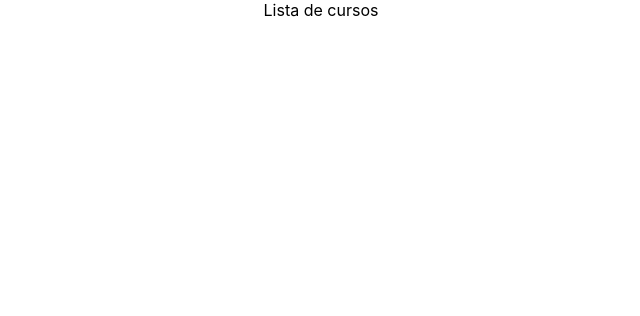
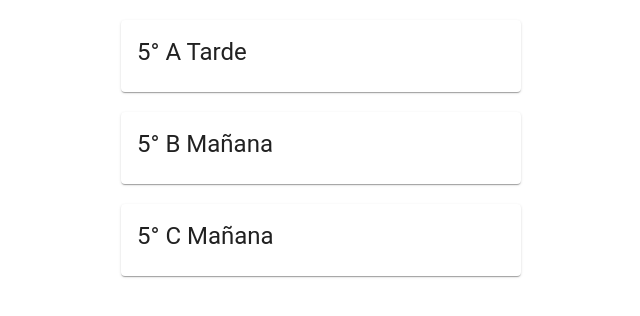
Before and after one commit to jeremiastome/gertoraula-frontend, a React (Create React App) app: page / in a window 1280 px wide. Shown: the top 316 px of the page, without its empty margins (319-959 px from the left). Built offline with nearby package versions, Linux system fonts and the light colour scheme.

Commit message:
Componentes para listar cursos y alumnos

```diff
--- a/package.json
+++ b/package.json
@@ -10,6 +10,7 @@
     "@testing-library/user-event": "^7.2.1",
     "react": "^16.13.1",
     "react-dom": "^16.13.1",
+    "react-router-dom": "^5.1.2",
     "react-scripts": "3.4.1"
   },
   "scripts": {
--- a/src/App.js
+++ b/src/App.js
@@ -1,14 +1,81 @@
-import React from 'react';
+import React,{Component}  from 'react';
 import logo from './logo.svg';
 import './App.css';
 import Cursos from './componentes/Cursos';
+import Alumnos from './componentes/Alumnos';
+import { BrowserRouter as Router, Route, Link, useParams, Switch, useLocation, useHistory } from 'react-router-dom';
 
-function App() {
-  return (
-    <div className="App">
-      <Cursos />
-    </div>
-  );
+class App extends Component {
+  constructor(props) {
+      super(props);
+      this.state = {
+          cursos : [
+             {
+                id: 1,
+                nombre: '5° A Tarde',
+                alumnos: [{
+                  nombre: 'Juan',
+                  apellido: 'Fernandez'
+                },
+                {
+                  nombre: 'Carlos',
+                  apellido: 'Puyol'
+                },
+                {
+                  nombre: 'Cristiano',
+                  apellido: 'Ronaldo'
+                }
+              ]
+             },
+             {
+                id: 2,
+                nombre: '5° B Mañana',
+                alumnos: [{
+                  nombre: 'Juan',
+                  apellido: 'Fernandez'
+                }]
+             },
+             {
+                id: 3,
+                nombre: '5° C Mañana',
+                alumnos: [{
+                  nombre: 'Juan',
+                  apellido: 'Fernandez'
+                }]
+              }
+          ],
+          cursoSeleccionado : {}
+      }
+
+      this.seleccionarCurso = this.seleccionarCurso.bind(this);
+  }
+
+  seleccionarCurso(curso) {
+      console.log('Seleccionar curso');
+      this.setState({
+        cursoSeleccionado : curso
+      })
+
+  }
+
+  render() {
+    return(
+      <Router>
+            <Switch>
+                <Route exact path="/">
+                    <Cursos listaCursos={this.state.cursos} seleccionarCurso={this.seleccionarCurso}/>
+               </Route>
+               <Route exact path="/alumnos">
+                    <Alumnos
+                      id={this.state.cursoSeleccionado.id}
+                      nombre={this.state.cursoSeleccionado.nombre}
+                      alumnos={this.state.cursoSeleccionado.alumnos}/>
+               </Route>
+            </Switch>
+      </Router>
+    );
+  }
 }
 
+
 export default App;
--- /dev/null
+++ b/src/componentes/Alumnos.js
@@ -0,0 +1,42 @@
+import React from "react";
+import {
+  withStyles,
+  Card,
+  CardContent,
+  Typography
+} from "@material-ui/core";
+import PropTypes from "prop-types";
+import Styles from "../style/Styles";
+
+const Alumnos = props => {
+    const {
+        classes,
+        id,
+        nombre,
+        alumnos
+    } = props
+
+    return(
+        <div>
+            {alumnos.map(data => {
+            return(
+                <Card className={classes.card} elevation={1}>
+                    <CardContent>
+                        <Typography variant="h5" className={classes.name}>
+                            {data.nombre} {data.apellido}
+                        </Typography>
+                    </CardContent>
+                </Card>
+            )})}
+        </div>
+    )
+}
+
+Alumnos.propTypes = {
+    classes: PropTypes.object.isRequired,
+    id: PropTypes.number,
+    nombre: PropTypes.string.isRequired,
+    alumnos: PropTypes.array.isRequired
+};
+
+export default withStyles(Styles)(Alumnos);
--- /dev/null
+++ b/src/componentes/Curso.js
@@ -0,0 +1,42 @@
+import React from "react";
+import {
+  withStyles,
+  Card,
+  CardContent,
+  Typography
+} from "@material-ui/core";
+import PropTypes from "prop-types";
+import Styles from "../style/Styles";
+import { useHistory } from "react-router-dom";
+
+const Curso = props => {
+
+    const history = useHistory();
+    const {
+        classes,
+        curso,
+        seleccionarCurso
+    } = props
+
+    const selecCurso = () => {
+        seleccionarCurso(curso);
+        history.push('/alumnos');
+    };
+    return(
+        <Card className={classes.card} elevation={1}
+            onClick={selecCurso}>
+            <CardContent>
+                <Typography variant="h5" className={classes.name}>
+                    {curso.nombre}
+                </Typography>
+            </CardContent>
+        </Card>
+    )
+}
+
+Curso.propTypes = {
+    classes: PropTypes.object.isRequired,
+    curso: PropTypes.object.isRequired
+};
+
+export default withStyles(Styles)(Curso);
--- a/src/componentes/Cursos.js
+++ b/src/componentes/Cursos.js
@@ -1,13 +1,22 @@
 import React from "react";
 import PropTypes from "prop-types";
+import Curso from './Curso';
 
 const Cursos = props => {
-
+    const {listaCursos, seleccionarCurso} = props;
     return(
         <div>
-      Lista de cursos
-    </div>
+            {listaCursos.map(data => {
+                return (
+                    <Curso key={data.id} curso={data} seleccionarCurso={seleccionarCurso}
+                />
+                );
+            })}
+        </div>
     )
 }
 
+Cursos.propTypes = {
+    listaCursos: PropTypes.array.isRequired
+};
 export default Cursos;
--- /dev/null
+++ b/src/style/Styles.js
@@ -0,0 +1,16 @@
+const Styles = {
+
+  //Alumnos Component
+  card: {
+    width: 400,
+    margin: "20px auto",
+    cursor: "pointer",
+    transition: "box-shadow .3s",
+    position: "relative",
+    "&:hover": {
+      boxShadow: "0 0 25px rgba(33,33,33,.2)"
+    }
+  }
+};
+
+export default Styles;
```
Also changed, not shown: 1 other file (tests, documents, lock files or other folders).
